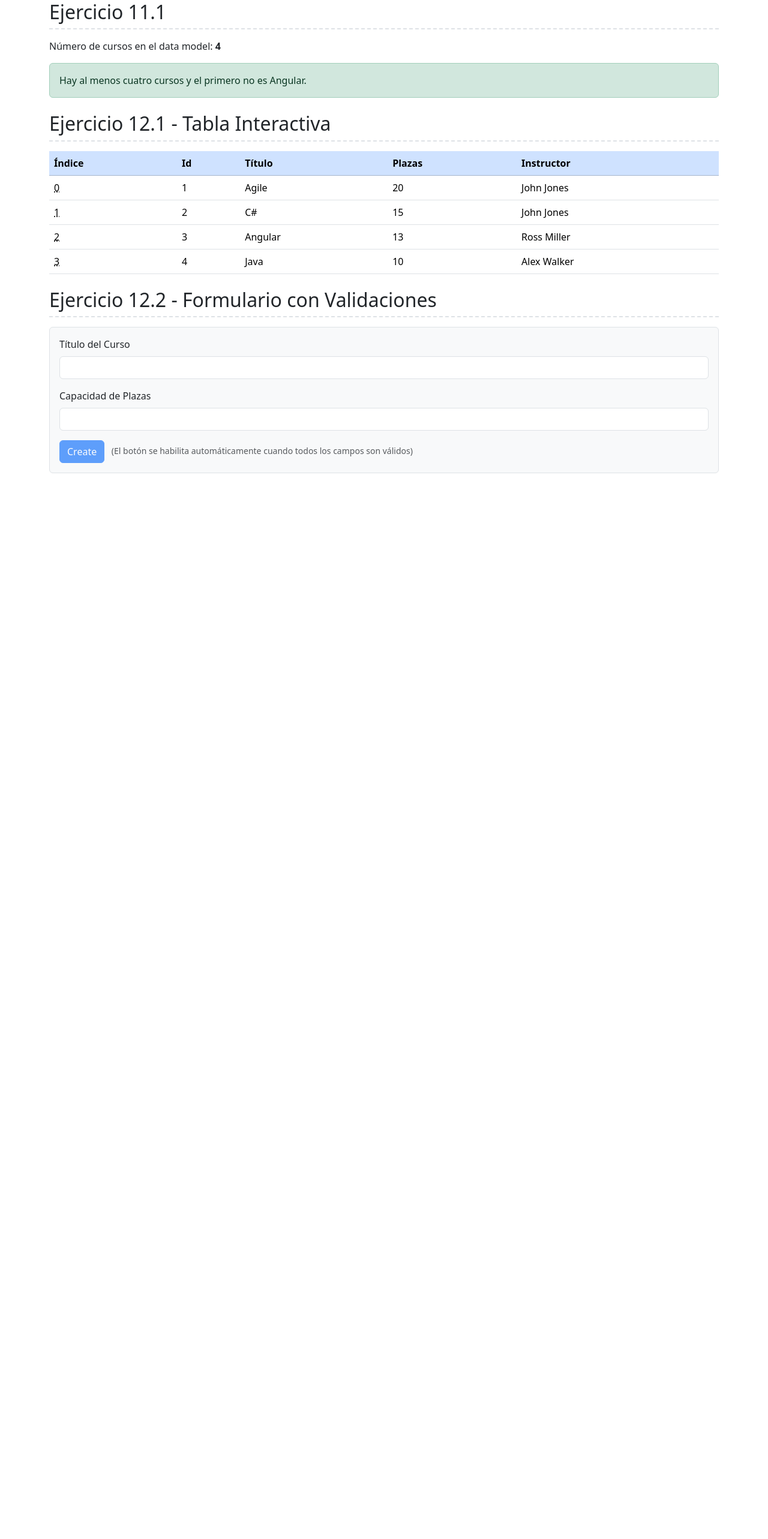
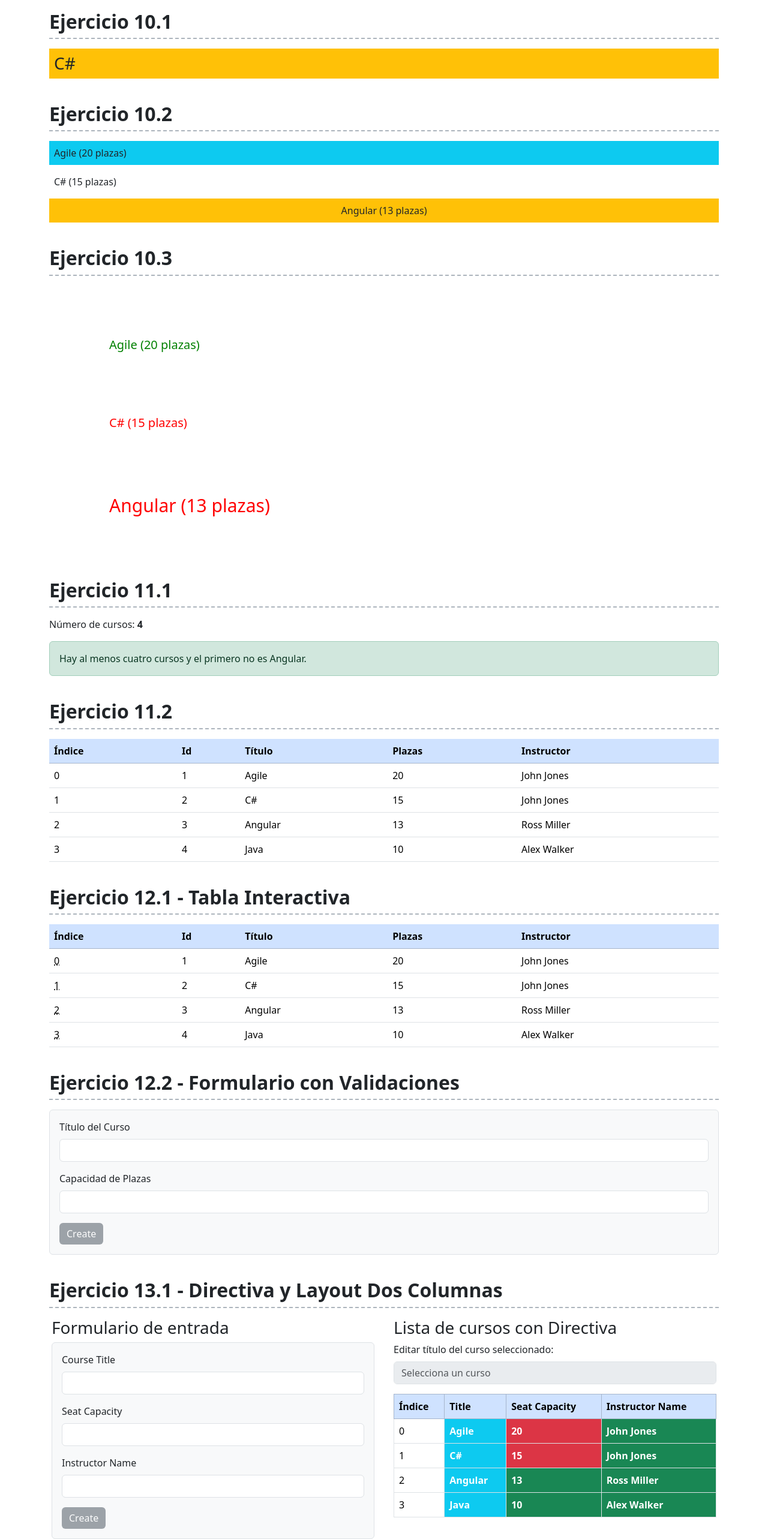
Before and after one commit to CarlosFreireLuengo/Cosas-d-Front, an Angular app in the folder CourseApp/: page / in a window 1280 px wide. Shown: the part 95-2661 px from the top of the page at 60% size. Before the commit the page ends 884 px from the top, so only its background shows below. Built offline with nearby package versions, Linux system fonts and the light colour scheme.

Commit message:
Cambios para la tarea 13.1 de CourseApp

```diff
--- a/CourseApp/src/app/app.css
+++ b/CourseApp/src/app/app.css
@@ -1,12 +1,23 @@
-/* Estructura visual y márgenes entre secciones */
-h2 {
-  margin-top: 2rem;
+/* =========================================
+   ESTRUCTURA VISUAL Y SEPARADORES
+   ========================================= */
+.section-title {
+  margin-top: 2.5rem;
   margin-bottom: 1rem;
   padding-bottom: 0.5rem;
-  border-bottom: 2px dashed #dee2e6;
+  border-bottom: 2px dashed #adb5bd; /* Línea discontinua explícita */
+  color: #212529;
+  font-weight: 600;
 }
 
-/* Estilos de tabla y filas */
+.col-md-6 {
+  padding-left: 1rem;
+  padding-right: 1rem;
+}
+
+/* =========================================
+   TABLAS Y FILAS (Ejercicios 11.2, 12.1, 13.1)
+   ========================================= */
 .fila-par {
   background-color: #f8f9fa;
 }
@@ -29,10 +40,13 @@ tr:hover {
   background-color: #e9ecef;
 }
 
-/* Tooltip personalizado */
+/* =========================================
+   TOOLTIP PERSONALIZADO (Ejercicio 12.1)
+   ========================================= */
 .tooltip-trigger {
   position: relative;
   text-decoration: underline dotted;
+  cursor: help;
 }
 
 .custom-tooltip {
@@ -42,14 +56,16 @@ tr:hover {
   padding: 8px 12px;
   border-radius: 6px;
   font-size: 14px;
-  z-index: 1050;
+  z-index: 1100; /* Elevado para no quedar tras tablas */
   pointer-events: none;
   box-shadow: 0 4px 6px rgba(0, 0, 0, 0.1);
   margin-top: -40px;
   margin-left: 20px;
 }
 
-/* Feedback visual de formularios */
+/* =========================================
+   FORMULARIOS Y VALIDACIÓN (Ejercicios 12.2, 13.1)
+   ========================================= */
 .is-invalid {
   border-color: #dc3545;
 }
@@ -59,3 +75,23 @@ tr:hover {
   font-size: 0.875rem;
   margin-top: 0.25rem;
 }
+
+.btn-create {
+  background-color: #dc3545;
+  color: #ffffff;
+  border: none;
+}
+.btn-create:hover:not(:disabled) {
+  background-color: #a71d2a;
+}
+.btn-create:disabled {
+  background-color: #6c757d;
+  cursor: not-allowed;
+}
+
+/* =========================================
+   DIRECTIVA CUATTR (Ejercicio 13.1)
+   ========================================= */
+td[appCuAttr] {
+  font-weight: 600; /* Mejora legibilidad sobre fondos oscuros */
+}
--- a/CourseApp/src/app/app.html
+++ b/CourseApp/src/app/app.html
@@ -1,137 +1,175 @@
 <div class="container mt-4">
   <h1>CourseApp</h1>
 
-  <!-- Ejercicios 10.1 a 11.1 se mantienen igual -->
-  <h2 class="mt-4">Ejercicio 11.1</h2>
-  <p>Número de cursos en el data model: <strong>{{ courses.length }}</strong></p>
+  <!-- EJERCICIO 10.1 -->
+  <h2 class="section-title">Ejercicio 10.1</h2>
+  <h3 class="p-2"
+      [class.bg-warning]="courses[1].seatCapacity < 17"
+      [class.bg-success]="courses[1].seatCapacity >= 17">
+    {{ courses[1].title }}
+  </h3>
+
+  <!-- EJERCICIO 10.2 -->
+  <h2 class="section-title">Ejercicio 10.2</h2>
+  @for (course of courses.slice(0, 3); track course.id) {
+    <div class="p-2 mb-2"
+         [class.text-center]="course.title === 'Angular'"
+         [class.bg-warning]="course.title === 'Angular'"
+         [class.bg-info]="course.seatCapacity > 17">
+      {{ course.title }} ({{ course.seatCapacity }} plazas)
+    </div>
+  }
+
+  <!-- EJERCICIO 10.3 -->
+  <h2 class="section-title">Ejercicio 10.3</h2>
+  @for (course of courses.slice(0, 3); track course.id) {
+    <div [style.margin.px]="100"
+         [style.color]="course.seatCapacity >= 17 ? 'green' : 'red'"
+         [style.font-size.px]="course.title === 'Angular' ? 30 : 20">
+      {{ course.title }} ({{ course.seatCapacity }} plazas)
+    </div>
+  }
+
+  <!-- EJERCICIO 11.1 -->
+  <h2 class="section-title">Ejercicio 11.1</h2>
+  <p>Número de cursos: <strong>{{ courses.length }}</strong></p>
   @if (courses.length >= 4 && courses[0]?.title !== 'Angular') {
-  <div class="alert alert-success">
-    Hay al menos cuatro cursos y el primero no es Angular.
-  </div>
-}
+    <div class="alert alert-success">Hay al menos cuatro cursos y el primero no es Angular.</div>
+  }
 
-  <!-- Ejercicio 12.1: Tabla Interactiva Mejorada -->
-  <h2 class="mt-4">Ejercicio 12.1 - Tabla Interactiva</h2>
+  <!-- EJERCICIO 11.2 -->
+  <h2 class="section-title">Ejercicio 11.2</h2>
   <table class="table tabla-cursos">
     <thead class="table-primary">
-      <tr>
-        <th>Índice</th>
-        <th>Id</th>
-        <th>Título</th>
-        <th>Plazas</th>
-        <th>Instructor</th>
-      </tr>
+      <tr><th>Índice</th><th>Id</th><th>Título</th><th>Plazas</th><th>Instructor</th></tr>
     </thead>
     <tbody>
       @for (course of courses; track course.id; let i = $index; let even = $even) {
-        <tr
-          [class.fila-par]="even"
-          [class.fila-impar]="!even"
-          [class.fila-seleccionada]="selectedCourse?.id === course.id"
-          (click)="selectCourse(course)"
-        >
-          <td
-            (mouseenter)="onMouseEnter(course)"
-            (mouseleave)="onMouseLeave()"
-            class="tooltip-trigger"
-          >
-            {{ i }}
-          </td>
-          <td>{{ course.id }}</td>
-          <td>{{ course.title }}</td>
-          <td>{{ course.seatCapacity }}</td>
-          <td>{{ course.instructorName }}</td>
+        <tr [class.fila-par]="even" [class.fila-impar]="!even">
+          <td>{{ i }}</td><td>{{ course.id }}</td><td>{{ course.title }}</td>
+          <td>{{ course.seatCapacity }}</td><td>{{ course.instructorName }}</td>
         </tr>
       }
     </tbody>
   </table>
 
-  <!-- Tooltip Flotante -->
+  <!-- EJERCICIO 12.1 -->
+  <h2 class="section-title">Ejercicio 12.1 - Tabla Interactiva</h2>
+  <table class="table tabla-cursos">
+    <thead class="table-primary">
+      <tr><th>Índice</th><th>Id</th><th>Título</th><th>Plazas</th><th>Instructor</th></tr>
+    </thead>
+    <tbody>
+      @for (course of courses; track course.id; let i = $index; let even = $even) {
+        <tr [class.fila-par]="even" [class.fila-impar]="!even"
+            [class.fila-seleccionada]="selectedCourse?.id === course.id"
+            (click)="selectCourse(course)">
+          <td (mouseenter)="onMouseEnter(course)" (mouseleave)="onMouseLeave()" class="tooltip-trigger">{{ i }}</td>
+          <td>{{ course.id }}</td><td>{{ course.title }}</td>
+          <td>{{ course.seatCapacity }}</td><td>{{ course.instructorName }}</td>
+        </tr>
+      }
+    </tbody>
+  </table>
+
   @if (hoveredCourse) {
     <div class="custom-tooltip">
-      <strong>{{ hoveredCourse.title }}</strong><br />
-      Plazas: {{ hoveredCourse.seatCapacity }}
+      <strong>{{ hoveredCourse.title }}</strong><br />Plazas: {{ hoveredCourse.seatCapacity }}
     </div>
   }
 
-  <!-- Inputs con ngModel para el curso seleccionado -->
   @if (selectedCourse) {
     <div class="mt-4 p-3 border rounded bg-light">
       <h3>Editar Curso Seleccionado</h3>
       <div class="mb-3">
-        <label class="form-label">Título (Entrada):</label>
-        <input
-          type="text"
-          class="form-control"
-          [(ngModel)]="selectedCourse.title"
-          placeholder="Título del curso"
-        />
-      </div>
-      <div class="mb-3">
-        <label class="form-label">Vista previa (Salida):</label>
-        <p class="form-control-plaintext fw-bold text-primary">{{ selectedCourse.title }}</p>
+        <label class="form-label">Título (Entrada/Salida):</label>
+        <input type="text" class="form-control" [(ngModel)]="selectedCourse.title" />
       </div>
     </div>
   }
 
-  <!-- Ejercicio 12.2: Formulario Reactivo con Validaciones -->
-  <h2 class="mt-4">Ejercicio 12.2 - Formulario con Validaciones</h2>
-  <form [formGroup]="courseForm" (ngSubmit)="onSubmit()" class="p-3 border rounded bg-light">
-
+  <!-- EJERCICIO 12.2 -->
+  <h2 class="section-title">Ejercicio 12.2 - Formulario con Validaciones</h2>
+  <form [formGroup]="courseForm12" (ngSubmit)="onSubmit12()" class="p-3 border rounded bg-light">
     <div class="mb-3">
-      <label for="title" class="form-label">Título del Curso</label>
-      <input
-        type="text"
-        id="title"
-        class="form-control"
-        formControlName="title"
-        [class.is-invalid]="attemptedSubmit && courseForm.get('title')?.invalid"
-      />
-      @if (attemptedSubmit && courseForm.get('title')?.invalid) {
-        <div class="invalid-feedback d-block">
-          @if (courseForm.get('title')?.errors?.['required']) {
-            <span>El título es obligatorio.</span>
-          }
-          @if (courseForm.get('title')?.errors?.['minlength']) {
-            <span>El título debe tener al menos 5 caracteres.</span>
-          }
-          @if (courseForm.get('title')?.errors?.['pattern']) {
-            <span>El título solo debe contener letras y espacios.</span>
-          }
-        </div>
+      <label for="title12" class="form-label">Título del Curso</label>
+      <input type="text" id="title12" class="form-control" formControlName="title"
+             [class.is-invalid]="attemptedSubmit12 && courseForm12.get('title')?.invalid" />
+      @if (attemptedSubmit12 && courseForm12.get('title')?.invalid) {
+        <div class="invalid-feedback d-block">El título es obligatorio, min 5 letras.</div>
       }
     </div>
-
     <div class="mb-3">
-      <label for="seatCapacity" class="form-label">Capacidad de Plazas</label>
-      <input
-        type="text"
-        id="seatCapacity"
-        class="form-control"
-        formControlName="seatCapacity"
-        [class.is-invalid]="attemptedSubmit && courseForm.get('seatCapacity')?.invalid"
-      />
-      @if (attemptedSubmit && courseForm.get('seatCapacity')?.invalid) {
-        <div class="invalid-feedback d-block">
-          @if (courseForm.get('seatCapacity')?.errors?.['required']) {
-            <span>La capacidad es obligatoria.</span>
-          }
-          @if (courseForm.get('seatCapacity')?.errors?.['pattern']) {
-            <span>La capacidad solo debe contener números.</span>
-          }
-        </div>
+      <label for="seat12" class="form-label">Capacidad de Plazas</label>
+      <input type="text" id="seat12" class="form-control" formControlName="seatCapacity"
+             [class.is-invalid]="attemptedSubmit12 && courseForm12.get('seatCapacity')?.invalid" />
+      @if (attemptedSubmit12 && courseForm12.get('seatCapacity')?.invalid) {
+        <div class="invalid-feedback d-block">Solo números obligatorios.</div>
       }
     </div>
+    <button type="submit" class="btn btn-create" [disabled]="!courseForm12.valid">Create</button>
+  </form>
 
-    <button
-      type="submit"
-      class="btn btn-primary"
-      [disabled]="!courseForm.valid"
-    >
-      Create
-    </button>
-    <small class="text-muted ms-2">
-      (El botón se habilita automáticamente cuando todos los campos son válidos)
-    </small>
-  </form>
+  <!-- EJERCICIO 13.1 -->
+  <h2 class="section-title">Ejercicio 13.1 - Directiva y Layout Dos Columnas</h2>
+  <div class="row g-4">
+
+    <!-- a) Columna Izquierda: Formulario 13.1 -->
+    <div class="col-md-6">
+      <h3>Formulario de entrada</h3>
+      <form [formGroup]="courseForm13" (ngSubmit)="onSubmit13()" class="p-3 border rounded bg-light">
+        <div class="mb-3">
+          <label class="form-label">Course Title</label>
+          <input type="text" class="form-control" formControlName="title" />
+        </div>
+        <div class="mb-3">
+          <label class="form-label">Seat Capacity</label>
+          <input type="text" class="form-control" formControlName="seatCapacity" />
+        </div>
+        <div class="mb-3">
+          <label class="form-label">Instructor Name</label>
+          <input type="text" class="form-control" formControlName="instructorName" />
+        </div>
+        <button type="submit" class="btn btn-create" [disabled]="!courseForm13.valid">Create</button>
+      </form>
+    </div>
+
+    <!-- a) Columna Derecha: Tabla con Directiva -->
+    <div class="col-md-6">
+      <h3>Lista de cursos con Directiva</h3>
+
+      <!-- h) Two-way binding sobre title del curso seleccionado -->
+      <div class="mb-3">
+        <label class="form-label">Editar título del curso seleccionado:</label>
+        @if (selectedCourse) {
+          <input type="text" class="form-control" [(ngModel)]="selectedCourse.title" />
+        } @else {
+          <input type="text" class="form-control" placeholder="Selecciona un curso" disabled />
+        }
+      </div>
+
+      <table class="table table-bordered align-middle">
+        <thead class="table-primary">
+          <tr><th>Índice</th><th>Title</th><th>Seat Capacity</th><th>Instructor Name</th></tr>
+        </thead>
+        <tbody>
+          @for (course of courses; track course.id; let i = $index) {
+            <tr (click)="selectCourse(course)" style="cursor: pointer;">
+              <td>{{ i }}</td>
+
+              <!-- c) Directiva base (bg-info, text-white) -->
+              <td appCuAttr>{{ course.title }}</td>
+
+              <!-- g) Color dinámico por plazas (<15 verde, >=15 rojo) -->
+              <td appCuAttr [seatCapacity]="course.seatCapacity">{{ course.seatCapacity }}</td>
+
+              <!-- d) Atributo extra bg-success sobre la directiva -->
+              <td appCuAttr bgSuccess="bg-success">{{ course.instructorName }}</td>
+            </tr>
+          }
+        </tbody>
+      </table>
+    </div>
+
+  </div>
 </div>
--- a/CourseApp/src/app/app.ts
+++ b/CourseApp/src/app/app.ts
@@ -1,13 +1,13 @@
 import { Component, inject } from '@angular/core';
-import { NgClass, NgStyle, NgIf, NgFor } from '@angular/common';
 import { FormsModule, ReactiveFormsModule, FormBuilder, FormGroup, Validators } from '@angular/forms';
 import { CourseRepository } from './repositories/course.repository';
 import { Course } from './models/course';
+import { CuAttrDirective } from './directives/cu-attr.directive';
 
 @Component({
   selector: 'app-root',
   standalone: true,
-  imports: [FormsModule, ReactiveFormsModule],
+  imports: [FormsModule, ReactiveFormsModule, CuAttrDirective],
   templateUrl: './app.html',
   styleUrl: './app.css'
 })
@@ -17,50 +17,60 @@ export class App {
 
   courses = this.repository.getCourses();
 
-  // Estado para Ejercicio 12.1
+  // Estado Ejercicio 12.1
   hoveredCourse: Course | null = null;
   selectedCourse: Course | null = null;
 
-  // Estado para Ejercicio 12.2
-  courseForm: FormGroup;
-  attemptedSubmit = false;
+  // Formulario Ejercicio 12.2 (Solo Title y Seat)
+  courseForm12: FormGroup;
+  attemptedSubmit12 = false;
+
+  // Formulario Ejercicio 13.1 (Title, Seat e Instructor)
+  courseForm13: FormGroup;
 
   constructor() {
-    this.courseForm = this.fb.group({
+    // Validaciones Estrictas del 12.2
+    this.courseForm12 = this.fb.group({
       title: ['', [Validators.required, Validators.minLength(5), Validators.pattern('^[a-zA-Z\\s]+$')]],
       seatCapacity: ['', [Validators.required, Validators.pattern('^[0-9]+$')]]
     });
+
+    // Formulario del 13.1 (Instructor requerido)
+    this.courseForm13 = this.fb.group({
+      title: ['', Validators.required],
+      seatCapacity: ['', Validators.required],
+      instructorName: ['', Validators.required]
+    });
   }
 
-  // Métodos 12.1: Tooltip y Selección
-  onMouseEnter(course: Course): void {
-    this.hoveredCourse = course;
+  onMouseEnter(course: Course): void { this.hoveredCourse = course; }
+  onMouseLeave(): void { this.hoveredCourse = null; }
+  selectCourse(course: Course): void { this.selectedCourse = course; }
+
+  // Submit del 12.2
+  onSubmit12(): void {
+    this.attemptedSubmit12 = true;
+    if (this.courseForm12.valid) {
+      const nuevoId = this.courses.length > 0 ? Math.max(...this.courses.map(c => c.id)) + 1 : 1;
+      this.repository.saveCourse(new Course(nuevoId, this.courseForm12.value.title, this.courseForm12.value.seatCapacity, 'TBD'));
+      this.courses = this.repository.getCourses();
+      this.courseForm12.reset();
+      this.attemptedSubmit12 = false;
+    }
   }
 
-  onMouseLeave(): void {
-    this.hoveredCourse = null;
-  }
-
-  selectCourse(course: Course): void {
-    this.selectedCourse = course;
-  }
-
-  // Métodos 12.2: Envío del formulario
-  onSubmit(): void {
-    this.attemptedSubmit = true;
-
-    if (this.courseForm.valid) {
-      const newCourse = new Course(
-        this.courses.length + 1,
-        this.courseForm.value.title,
-        this.courseForm.value.seatCapacity,
-        'Instructor Asignado'
-      );
-
-      this.repository.saveCourse(newCourse);
+  // Submit del 13.1
+  onSubmit13(): void {
+    if (this.courseForm13.valid) {
+      const nuevoId = this.courses.length > 0 ? Math.max(...this.courses.map(c => c.id)) + 1 : 1;
+      this.repository.saveCourse(new Course(
+        nuevoId,
+        this.courseForm13.value.title,
+        this.courseForm13.value.seatCapacity,
+        this.courseForm13.value.instructorName
+      ));
       this.courses = this.repository.getCourses();
-      this.courseForm.reset();
-      this.attemptedSubmit = false;
+      this.courseForm13.reset();
     }
   }
 }
--- /dev/null
+++ b/CourseApp/src/app/directives/cu-attr.ts
@@ -0,0 +1,44 @@
+import { Directive, ElementRef, Input, OnInit, Renderer2 } from '@angular/core';
+
+@Directive({
+  selector: '[appCuAttr]',
+  standalone: true
+})
+export class CuAttrDirective implements OnInit {
+  // b) Propiedad classList por defecto
+  @Input() classList: string[] = ['bg-info', 'text-white'];
+
+  // d) Atributo extra bg-success
+  @Input() bgSuccess: string = '';
+
+  // f) Atributo bg-danger directo
+  @Input() bgDanger: string = '';
+
+  // g) Input dinámico para plazas
+  @Input() seatCapacity: number | null = null;
+
+  constructor(private el: ElementRef, private renderer: Renderer2) {}
+
+  ngOnInit(): void {
+    const tieneFondoDinamico =
+      this.bgSuccess !== '' || this.bgDanger !== '' || this.seatCapacity !== null;
+
+    // Si hay fondo dinámico, solo aplicamos text-white para evitar colisiones con Bootstrap
+    const base = tieneFondoDinamico ? ['text-white'] : this.classList;
+    base.forEach(clase => this.renderer.addClass(this.el.nativeElement, clase));
+
+    if (this.bgSuccess) {
+      this.renderer.addClass(this.el.nativeElement, this.bgSuccess);
+    }
+
+    if (this.bgDanger) {
+      this.renderer.addClass(this.el.nativeElement, this.bgDanger);
+    }
+
+    // g) Lógica condicional: <15 verde, >=15 rojo
+    if (this.seatCapacity !== null) {
+      const claseDinamica = this.seatCapacity < 15 ? 'bg-success' : 'bg-danger';
+      this.renderer.addClass(this.el.nativeElement, claseDinamica);
+    }
+  }
+}
```
Also changed, not shown: CourseApp/src/app/directives/cu-attr.directive.ts (added, +44 -0 lines), 1 other file (tests, documents, lock files or other folders).
